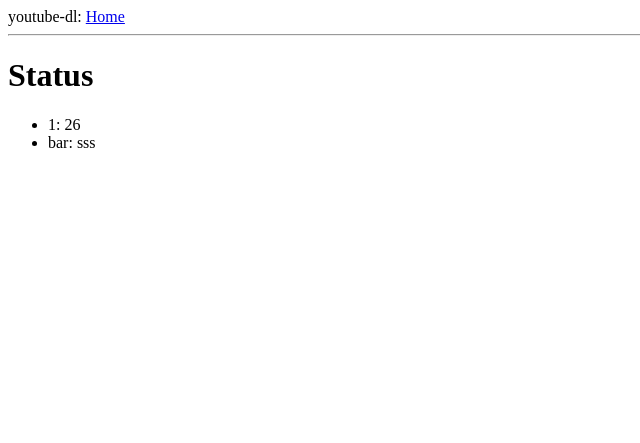
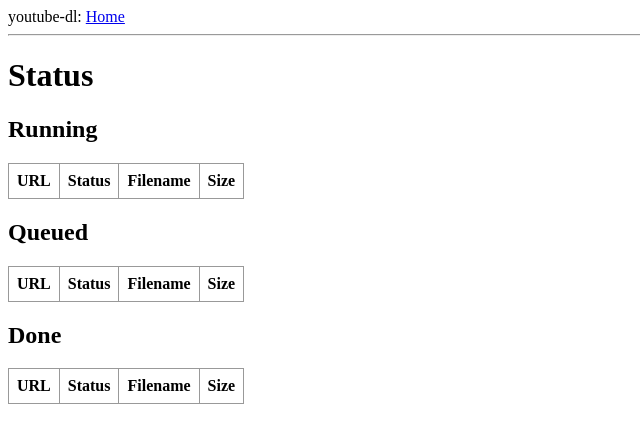
Before and after one commit to mfgering/yt_server, a Flask app: page /status in a window 1280 px wide. Shown: the top 443 px of the page, without its empty margins (0-640 px from the left). Run offline with Flask 2, Linux system fonts and the light colour scheme; lists and menus that the app fills with data are empty.

Commit message:
progress

```diff
--- a/app/routes.py
+++ b/app/routes.py
@@ -28,10 +28,34 @@ def login():
 
 @app.route('/status', methods=['GET'])
 def status():
-	foo = [{'a': 1, 'z': 26}, {'a': 'bar', 'z': 'sss'}]
-	done_data = []
-	for job in downloader.Downloader.Done:
-		print(str(job))
-	return render_template("status.html", title="Status",
-		done=done_data,
-		downloader=downloader.Downloader, foo=foo)
+	context = {}
+	context['done'] = _get_thread_status(downloader.Downloader.Done)
+	context['running'] = _get_thread_status(downloader.Downloader.Running)
+	context['queued'] = _get_thread_status(downloader.Downloader.Queue)
+	return render_template("status.html", title="Status", context=context)
+
+def _get_thread_status(items):
+	"""
+	{'_eta_str': '02:47:10', '_percent_str': '  0.0%', '_speed_str': '155.37KiB/s',
+	'_total_bytes_estimate_str': '34.80MiB', 'downloaded_bytes': 1024,
+	'elapsed': 0.2814369201660156, 'eta': 10030, 'filename': '//alpha.dawson/test...ation.mp4',
+	'fragment_count': 101, 'fragment_index': 0, 'speed': 159096.43265668987, 'status':
+	'downloading', 'tmpfilename': '//alpha.dawson/test....mp4.part',
+	'total_bytes_estimate': 36494936.0}
+	"""
+	result_data = []
+	for thrd in items:
+		j_data = {"url": thrd.url, "log": thrd.get_log()}
+		status = "not downloaded"
+		filename = "unknown"
+		total_bytes = 0
+		if thrd.progress is not None:
+			status = thrd.progress['status']
+			if status == 'finished':
+				filename = thrd.progress['filename']
+				total_bytes = thrd.progress['total_bytes']
+		j_data['status'] = status
+		j_data['filename'] = filename
+		j_data['total_bytes'] = total_bytes
+		result_data.append(j_data)
+	return result_data
--- a/app/static/main.css
+++ b/app/static/main.css
@@ -0,0 +1,10 @@
+
+table {
+  border-collapse: collapse;
+}
+
+td, th {
+  border: 1px solid #999;
+  padding: 0.5rem;
+  text-align: left;
+}
--- a/app/templates/base.html
+++ b/app/templates/base.html
@@ -1,5 +1,6 @@
 <html>
     <head>
+      <link rel="stylesheet" href="{{ url_for('static', filename='main.css') }}">
       {% if title %}
       <title>{{ title }}</title>
       {% else %}
--- a/app/templates/status.html
+++ b/app/templates/status.html
@@ -1,10 +1,35 @@
 {% extends "base.html" %}
+{% macro dl_table(dl_items, css_class) %}
+    <div class="{{css_class}}">
+      <table>
+        <thead>
+          <tr>
+            <th>URL</th>
+            <th>Status</th>
+            <th>Filename</th>
+            <th>Size</th>
+          </tr>
+        </thead>
+        <tbody>
+          {%for j in dl_items%}
+          <tr>
+            <td>{{j.url|urlize}}</td>
+            <td>{{j.status}}</td>
+            <td>{{j.filename}}</td>
+            <td>{{ j.total_bytes|filesizeformat }}</td>
+          </tr>
+        {%endfor%}
+        </tbody>
+      </table>
+    </div>
+{% endmacro %}
 
 {% block content %}
-    <h1>Status</h1>
-    <ul>
-    {%for f in foo %}
-      <li>{{ f.a }}: {{ f.z }} </li>
-    {% endfor %}
-  </ul>
-{% endblock %}
+  <h1>Status</h1>
+  <h2>Running</h2>
+    {{dl_table(context.running, 'dl-running')}}
+  <h2>Queued</h2>
+    {{dl_table(context.queued, 'dl-queued')}}
+  <h2>Done</h2>
+    {{dl_table(context.done, 'dl-done')}}
+{%endblock%}
--- a/config.py
+++ b/config.py
@@ -4,3 +4,4 @@ class Config(object):
 	SECRET_KEY = os.environ.get("SECRET_KEY") or "sske89822Jl..234BBB--=SSS298234"
 	MAX_CONCURRENT_DL = 2
 	OUTPUT_TEMPLATE = "//alpha.dawson/test/vids/yt/%(title)s.%(ext)s"
+	TEMPLATES_AUTO_RELOAD = True
```
Also changed, not shown: downloader.py (+56 -57 lines).
